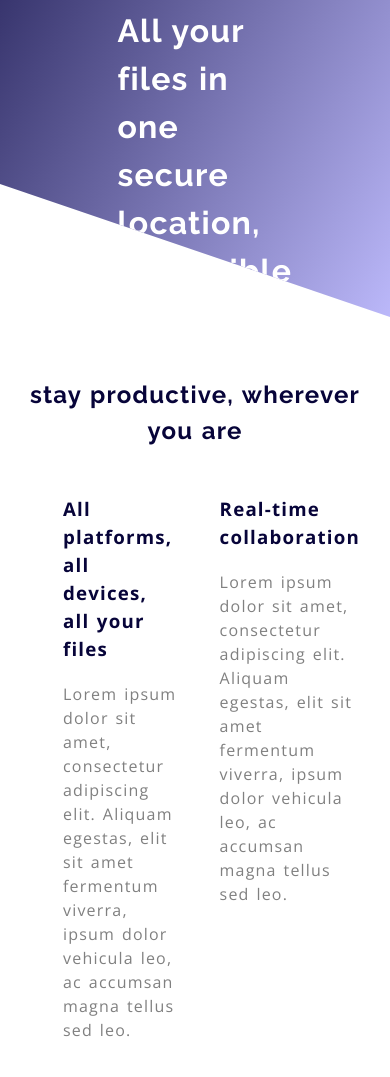
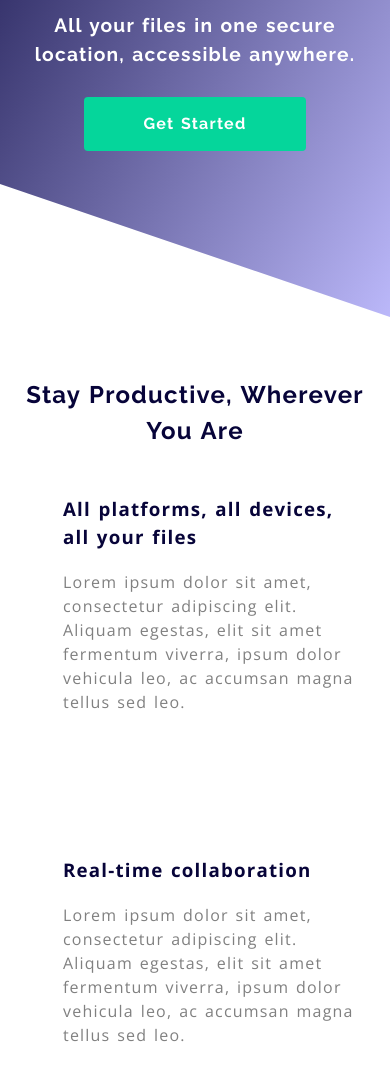
Before and after one commit to drood87/fylo-product-website, a plain HTML site: page index.html in a window 390 px wide. Shown: the part 383-1460 px from the top of the page. Drawn offline with nearby package versions, Linux system fonts and the light colour scheme.

Commit message:
fixed bugs for responsive design in css

```diff
--- a/assets/stylesheets/style.css
+++ b/assets/stylesheets/style.css
@@ -50,10 +50,10 @@ a {
 }
 
 /*============================*/
-/*Screen width max 930px      */
+/*screen width max 930px      */
 /*============================*/
 
-@media only screen and (max-width: 930px) {
+@media screen and (max-width: 930px) {
 	.hero {
 
 	}
@@ -76,10 +76,10 @@ a {
 
 
 /*============================*/
-/*Screen width max 930px      */
+/*screen width max 930px      */
 /*============================*/
 
-@media only screen and (max-width: 930px) {
+@media screen and (max-width: 930px) {
 	.hero__content-wrapper {
 		display: flex;
 		flex-direction: column;
@@ -88,7 +88,7 @@ a {
 }
 
 /* Smartphones (portrait and landscape) ----------- */
-@media only screen and (min-device-width : 320px) and (max-device-width : 480px) {
+@media screen and (min-width : 320px) and (max-width : 480px) {
 	.hero__logo {
 		max-width: 30%;
 	}
@@ -109,7 +109,7 @@ a {
 	text-decoration: none;
 	background-color: hsl(163, 95%, 43%);
 	color: #fff;
-	border-radius: 2px;
+	border-radius: 4px;
 }
 
 .btn__nav--small {
@@ -124,12 +124,13 @@ a {
 }
 
 /*============================*/
-/*Screen width max 480px      */
+/*screen width max 480px      */
 /*============================*/
 
-@media only screen and (min-device-width : 320px) and (max-device-width : 480px) {
+@media screen and (min-width : 320px) and (max-width : 480px) {
 	.btn__nav--small {
 		padding: 5px 10px 5px 10px;
+		margin: 0;
 	}
 
 	.btn__content--big {
@@ -160,11 +161,11 @@ a {
 }
 
 /*============================*/
-/*Screen width max 480px      */
+/*screen width max 480px      */
 /*============================*/
 
 /* Smartphones (portrait and landscape) ----------- */
-@media only screen and (min-device-width : 320px) and (max-device-width : 480px) {
+@media screen and (min-width : 320px) and (max-width : 480px) {
 	.hero__flex-item {
 		max-width: 100%;
 		text-align: center;
@@ -172,11 +173,11 @@ a {
 }
 
 /*============================*/
-/*Screen width max 930px      */
+/*screen width max 930px      */
 /*============================*/
 
 /* Smartphones (portrait and landscape) ----------- */
-@media only screen and (max-width: 930px) {
+@media screen and (max-width: 930px) {
 	.hero__mobile-wrapper {
 		height: auto;
 	}
@@ -212,10 +213,14 @@ a {
 
 }
 
+/*============================*/
+/*screen width max 480px      */
+/*============================*/
+
 /* Smartphones (portrait and landscape) ----------- */
-@media only screen and (min-device-width : 320px) and (max-device-width : 480px) {
+@media screen and (min-width : 320px) and (max-width : 480px) {
 	.hero__heading {
-		font-size: 1.3em;
+		font-size: 1.2em;
 		text-align: center;
 		font-weight: 200;
 	}
@@ -252,6 +257,21 @@ a {
 	grid-gap: 13%;
 	margin-left: 10%;
 }
+
+/* Smartphones (portrait and landscape) ----------- */
+@media screen and (min-width : 320px) and (max-width : 480px) {
+	.features--grid {
+		grid-template-rows: 1fr 1fr 1fr 1fr;
+		grid-template-columns: 1fr;
+	}
+
+	.mobile--capitalize {
+		text-transform: capitalize;
+	}
+}
+
+/*============================*/
+
 
 /*============================*/
 /*Email Signup                */
--- a/index.html
+++ b/index.html
@@ -3,6 +3,7 @@
 <head>
   <meta charset="UTF-8">
   <meta name="viewport" content="width=device-width, initial-scale=1.0"> <!-- displays site properly based on user's device -->
+
 
   <title>Frontend Mentor | Fylo landing page with features grid section</title>
 
@@ -52,7 +53,7 @@
   </header> -->
 
   <section class="section__wrapper wrapper--width">
-    <h2 class="heading section__heading heading--blue heading--font">stay productive, wherever you are</h2>
+    <h2 class="heading section__heading heading--blue mobile--capitalize heading--font">stay productive, wherever you are</h2>
     <div class="section__features">
       <div class="section__content">
         <img src="./images/illustration-features.svg" alt="Features Illustration" class="illustration">
```
